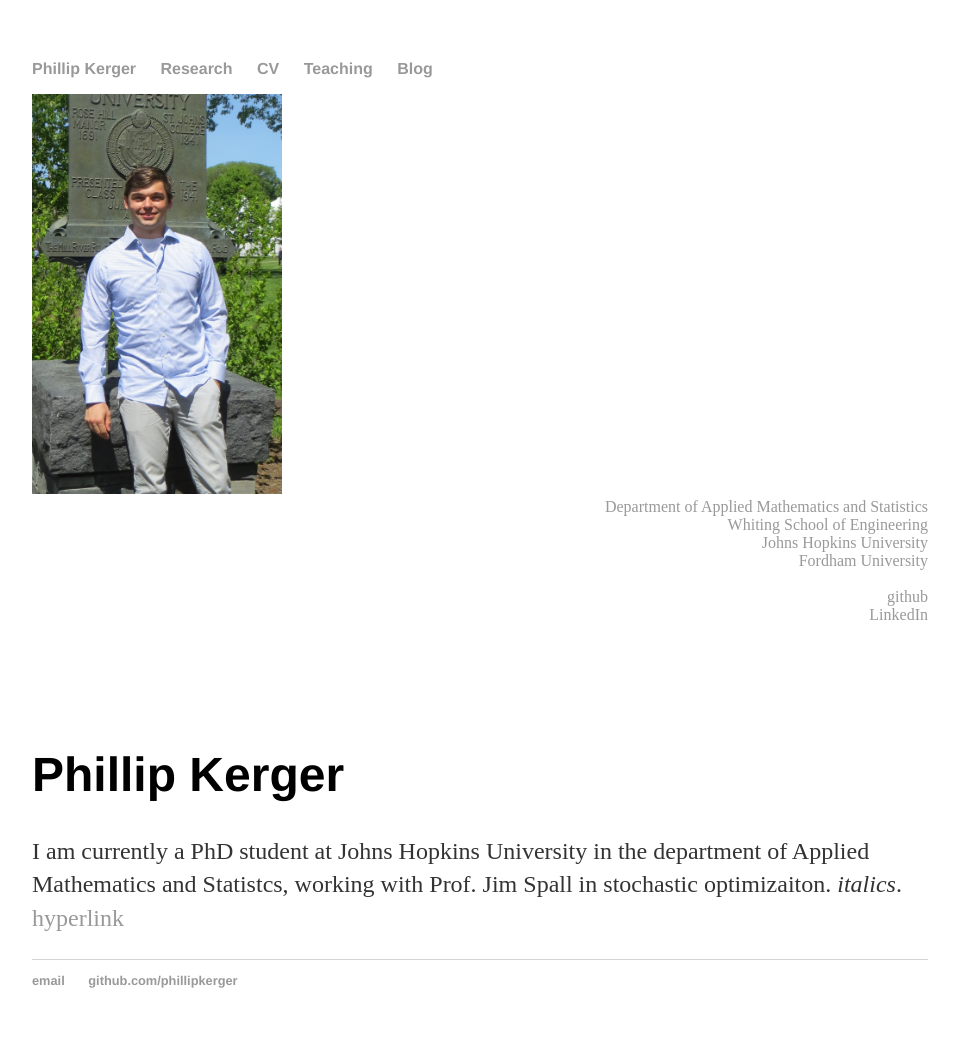
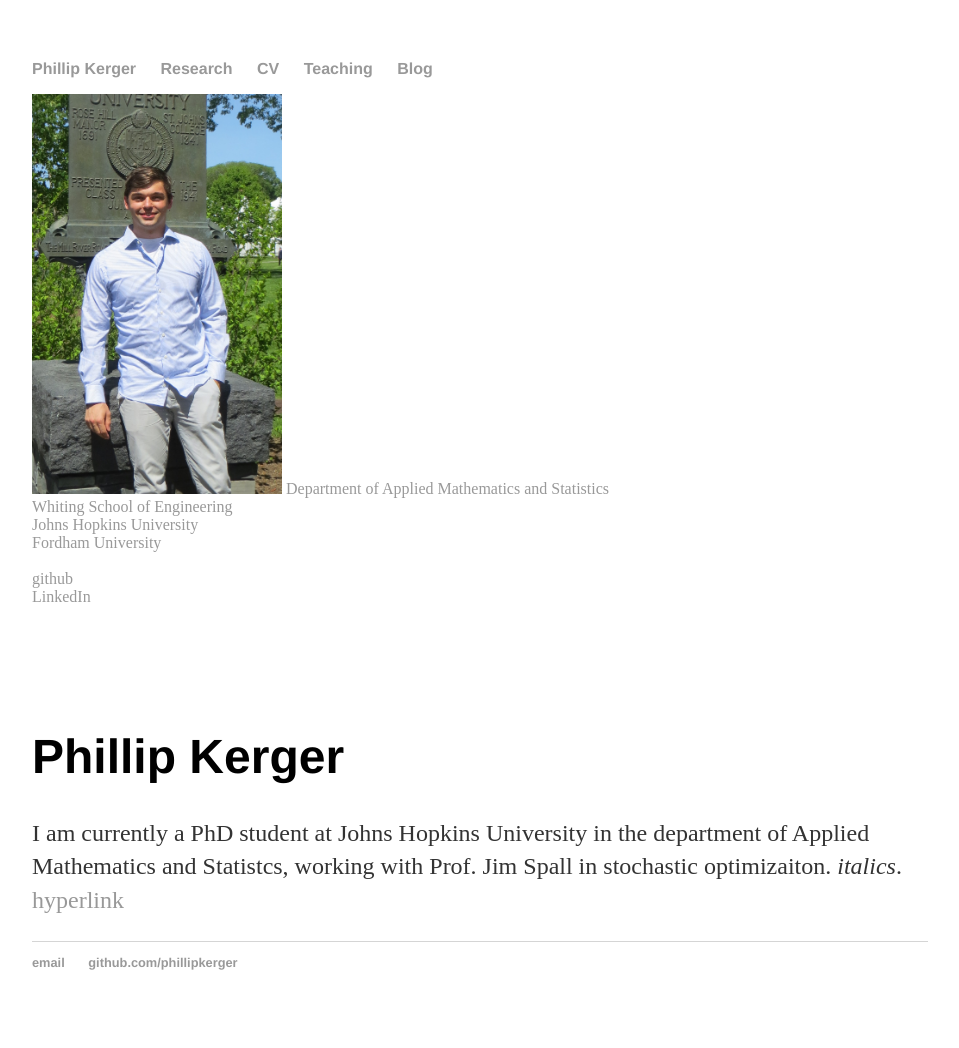
Before and after one commit to PhillipKerger/phillipkerger.github.io, a Jekyll site: the page built from index.html, in a window 1280 px wide. Shown: the whole page, without its empty margins (160-1119 px from the left). Built offline with Jekyll 4.4.1, drawn with Linux system fonts in a browser that asks for light colours.

Commit message:
Update index.html
deleted text align right, in form of links

```diff
--- a/index.html
+++ b/index.html
@@ -7,7 +7,6 @@ title: Phillip Kerger
 
 		<div style="text-align:left"><img src="websitephoto.jpg" style="width:250px;height:400px;">
 
-		<div style="text-align:right">
 		<a href="https://engineering.jhu.edu/ams/">Department of Applied Mathematics and Statistics</a><br>
 		<a href="https://engineering.jhu.edu/">Whiting School of Engineering</a><br>
           	<a href="https://www.jhu.edu/">Johns Hopkins University</a><br>
```
